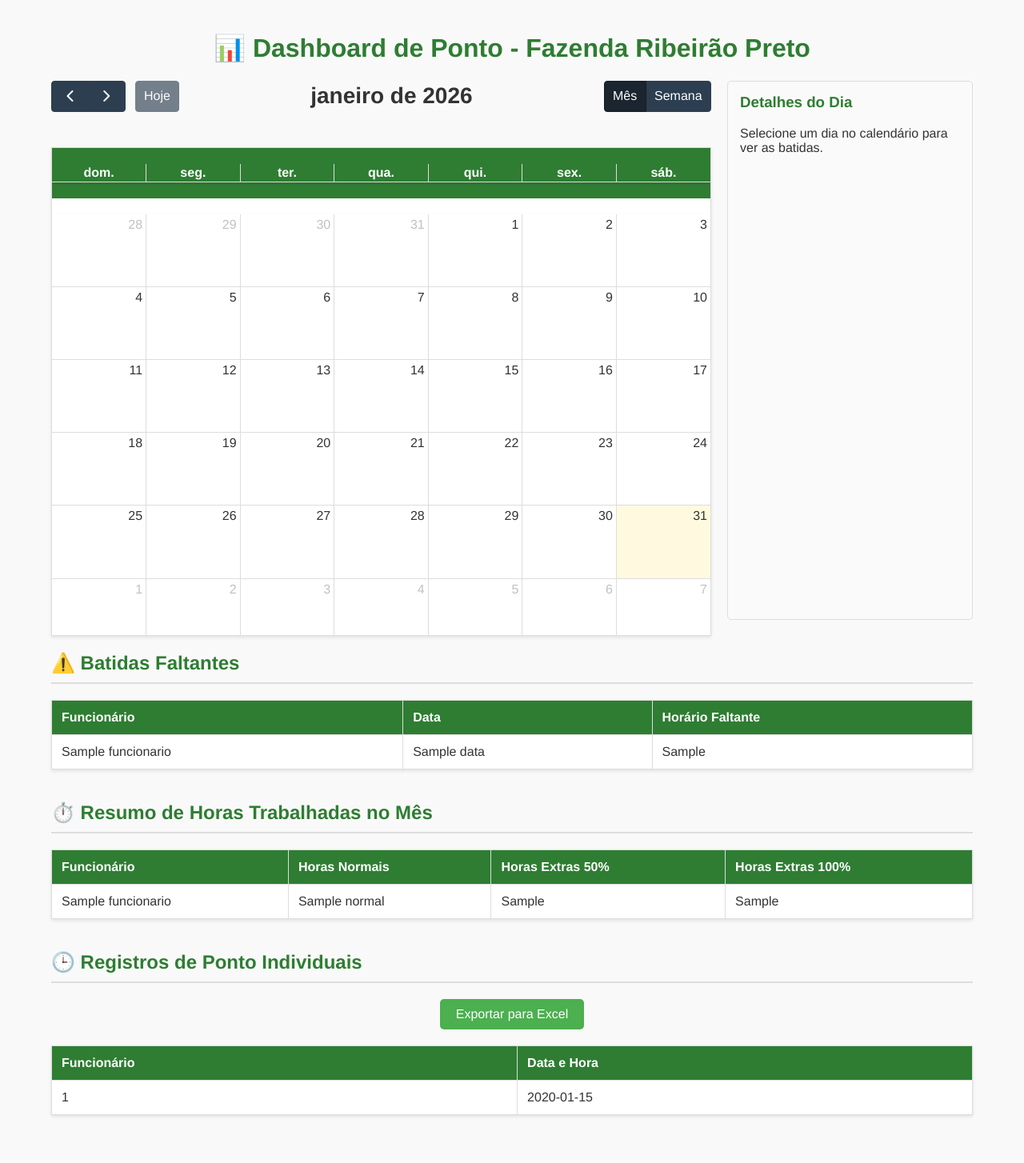
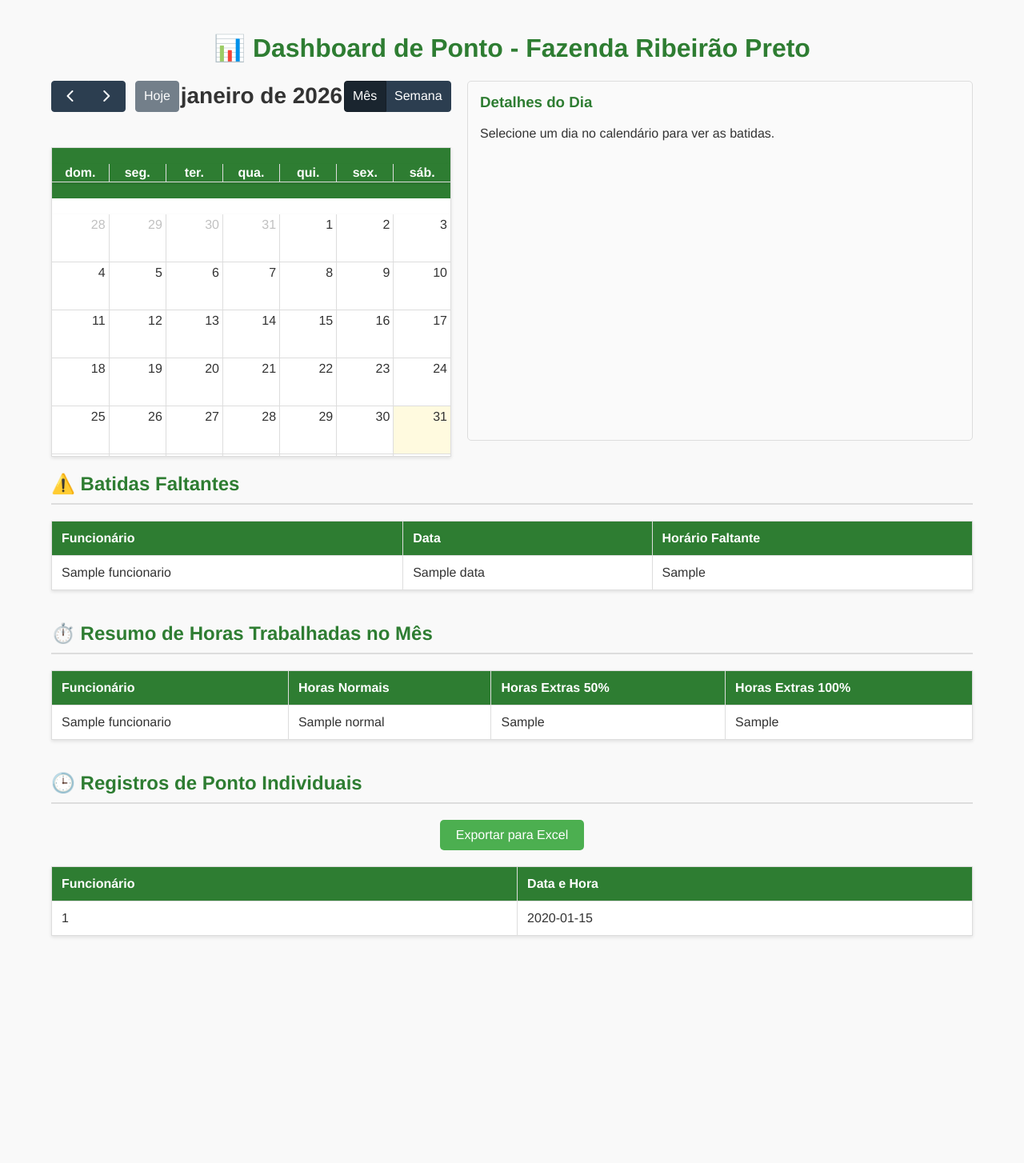
Before and after one commit to c-senju/ponto-fazenda, a Flask app: template templates/index.html in a window 1280 px wide. Shown: the part 89-1543 px from the top of the page at 80% size. After the commit the page ends 1261 px from the top, so only its background shows below. Run offline with Flask 3, Linux system fonts and the light colour scheme; the template is opened without the code that fills it: most values are stand-ins (such as "Sample title", 1, 10 or a date in 2020); lists and menus that the app fills with data are empty; some libraries are stand-ins or nearby versions.

Commit message:
Reduz o tamanho do calendário no dashboard
- Altera o max-width do calendário para 500px no CSS.
- Ajusta a proporção flex para 1.5 para melhor equilíbrio com o painel de detalhes.
- Define a altura fixa de 450 no construtor do FullCalendar para reduzir o tamanho vertical.

Co-authored-by: c-senju <255887066+c-senju@users.noreply.github.com>

```diff
--- a/templates/index.html
+++ b/templates/index.html
@@ -15,8 +15,8 @@ Dashboard de Ponto - Fazenda Ribeirão Preto<!-- templates/index.html -->
         margin-bottom: 40px;
     }
     #calendar {
-        flex: 3; /* O calendário ocupará 3/4 do espaço disponível. */
-        max-width: 900px;
+        flex: 1.5; /* Reduzido de 3 para 1.5 para diminuir o tamanho horizontal. */
+        max-width: 500px; /* Reduzido de 900px para 500px conforme solicitado. */
     }
     #day-details {
         flex: 1; /* O painel de detalhes ocupará 1/4 do espaço. */
@@ -200,6 +200,7 @@ Dashboard de Ponto - Fazenda Ribeirão Preto<!-- templates/index.html -->
             const calendarEl = document.getElementById('calendar');
             // Cria uma nova instância do FullCalendar dentro do elemento encontrado.
             const calendar = new FullCalendar.Calendar(calendarEl, {
+                height: 450, // Define uma altura menor para o calendário.
                 locale: 'pt-br', // Define o idioma para português do Brasil.
                 initialView: 'dayGridMonth', // A visão inicial será a de um mês.
                 headerToolbar: { // Configura os botões e o título no cabeçalho do calendário.
```
